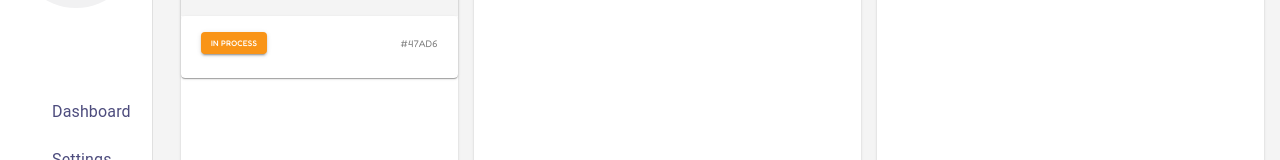
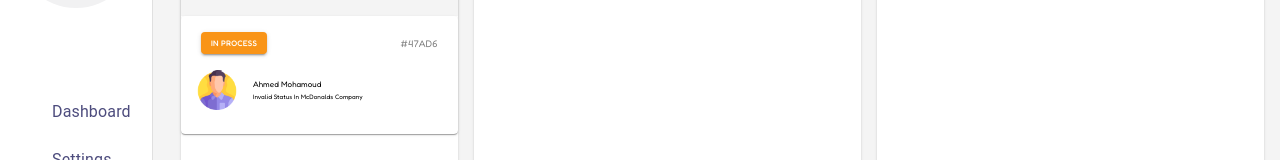
Before and after one commit to Naominm/ticket-management-system-frontend, a React (Vite) app: page /dashboard in a window 1280 px wide. Shown: the part 120-280 px from the top of the page. Built offline with nearby package versions, Linux system fonts and the light colour scheme; some icons are missing.

Commit message:
Feat: Build the Avatar section

```diff
--- a/src/pages/dashboard.tsx
+++ b/src/pages/dashboard.tsx
@@ -10,8 +10,7 @@ import {
 import SidebarComponent from "../components/sidebarComponent";
 import SearchComponent from "../components/searchComponent";
 import MapsHomeWorkIcon from "@mui/icons-material/MapsHomeWork";
-import PersonIcon from "@mui/icons-material/Person";
-
+import ManAvatar from "../assets/man.png";
 export default function DashboardPage() {
   return (
     <Box sx={{ display: "flex", bgcolor: "#f4f4f4", minHeight: "100vh" }}>
@@ -102,6 +101,49 @@ export default function DashboardPage() {
                         #47AD6
                       </Typography>
                     </Box>
+                    <Box
+                      sx={{
+                        display: "flex",
+                        alignItems: "center",
+                        mt: 2,
+                        gap: 2,
+                      }}
+                    >
+                      <Box
+                        component={"img"}
+                        sx={{ width: "40px" }}
+                        src={ManAvatar}
+                      />
+                      <Box
+                        component={"div"}
+                        sx={{
+                          display: "flex",
+                          flexDirection: "column",
+                          gap: 0.4,
+                        }}
+                      >
+                        <Typography
+                          sx={{
+                            fontFamily: "var(--primary-font)",
+                            color: "#000",
+                            fontSize: "0.5rem",
+                            textTransform: "capitalize",
+                          }}
+                        >
+                          Ahmed Mohamoud
+                        </Typography>
+                        <Typography
+                          sx={{
+                            fontFamily: "var(--primary-font)",
+                            color: "#000",
+                            fontSize: "0.4rem",
+                            textTransform: "capitalize",
+                          }}
+                        >
+                          Invalid Status in McDonalds Company
+                        </Typography>
+                      </Box>
+                    </Box>
                   </CardContent>
                 </Card>
               </Card>
```
Also changed, not shown: src/assets/man.png (added).
